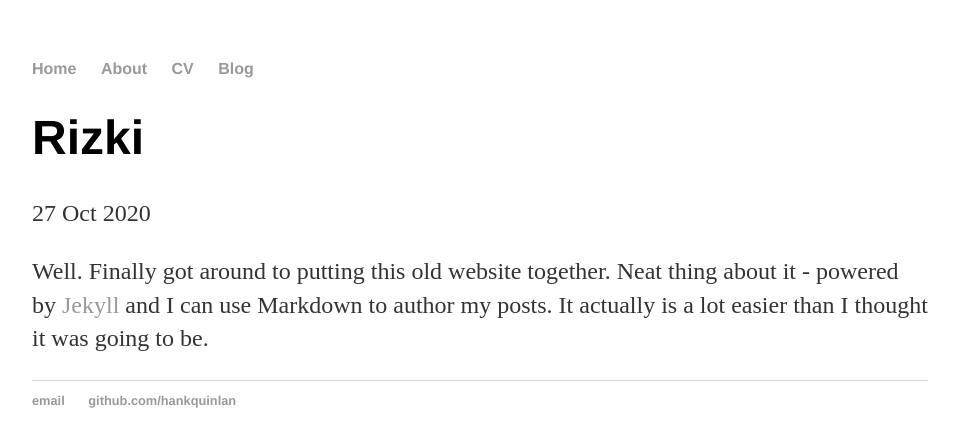
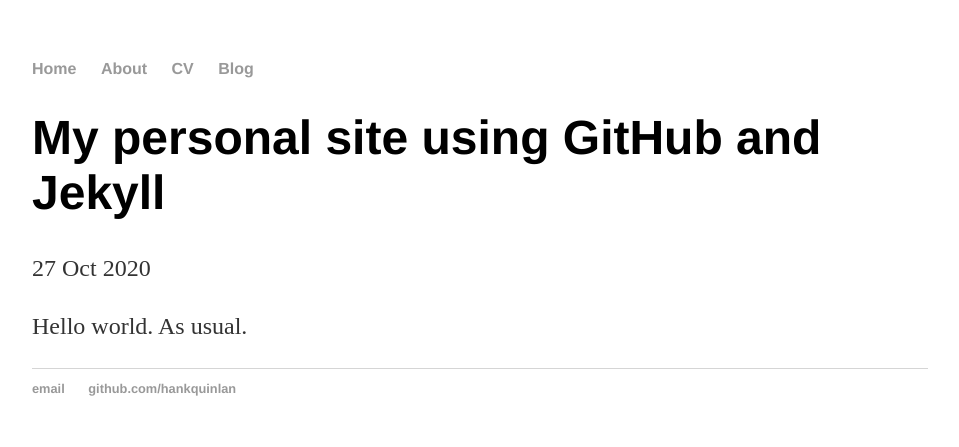
Before and after one commit to rnfitriansyah/rnfitriansyah.github.io, a Jekyll site: the page built from _posts/2020-10-27-rizki-first-site.md, in a window 1280 px wide. Shown: the top 447 px of the page, without its empty margins (160-1119 px from the left). Built offline with Jekyll 4.4.1, drawn with Linux system fonts in a browser that asks for light colours.

Commit message:
Update 2020-10-27-rizki-first-site.md

```diff
--- a/_posts/2020-10-27-rizki-first-site.md
+++ b/_posts/2020-10-27-rizki-first-site.md
@@ -1,7 +1,7 @@
 ---
 layout: post
-title: "Rizki"
+title: "My personal site using GitHub and Jekyll"
 date: 2020-10-27
 ---
 
-Well. Finally got around to putting this old website together. Neat thing about it - powered by [Jekyll](http://jekyllrb.com) and I can use Markdown to author my posts. It actually is a lot easier than I thought it was going to be.
+Hello world. As usual.
```
